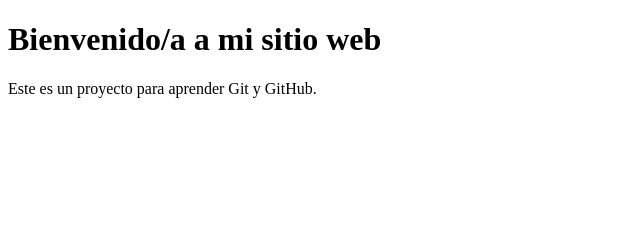
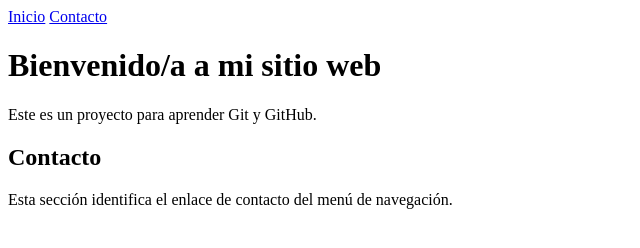
Before and after one commit to acuarterog-netizen/mi-proyecto-web, a plain HTML site: page index.html in a window 1280 px wide. Shown: the whole page, without its empty margins (0-640 px from the left). Drawn offline with Linux system fonts and the light colour scheme.

Commit message:
Añadir menú de navegación

```diff
--- a/index.html
+++ b/index.html
@@ -6,7 +6,17 @@
     <title>Mi Proyecto Web</title>
 </head>
 <body>
+    <nav>
+        <a href="#inicio">Inicio</a>
+        <a href="#contacto">Contacto</a>
+    </nav>
+
     <h1 id="inicio">Bienvenido/a a mi sitio web</h1>
     <p>Este es un proyecto para aprender Git y GitHub.</p>
+
+    <section id="contacto">
+        <h2>Contacto</h2>
+        <p>Esta sección identifica el enlace de contacto del menú de navegación.</p>
+    </section>
 </body>
 </html>
```
